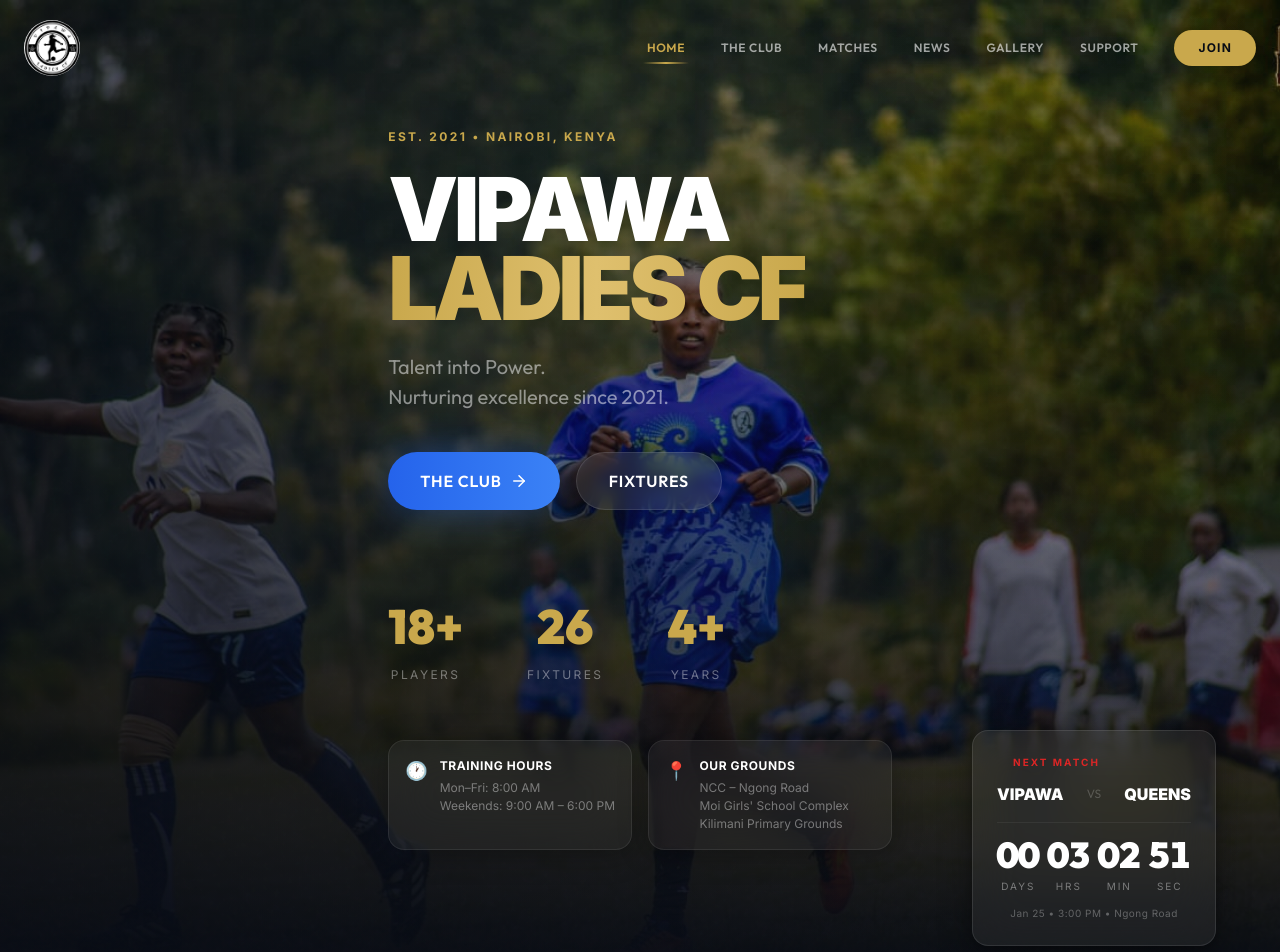
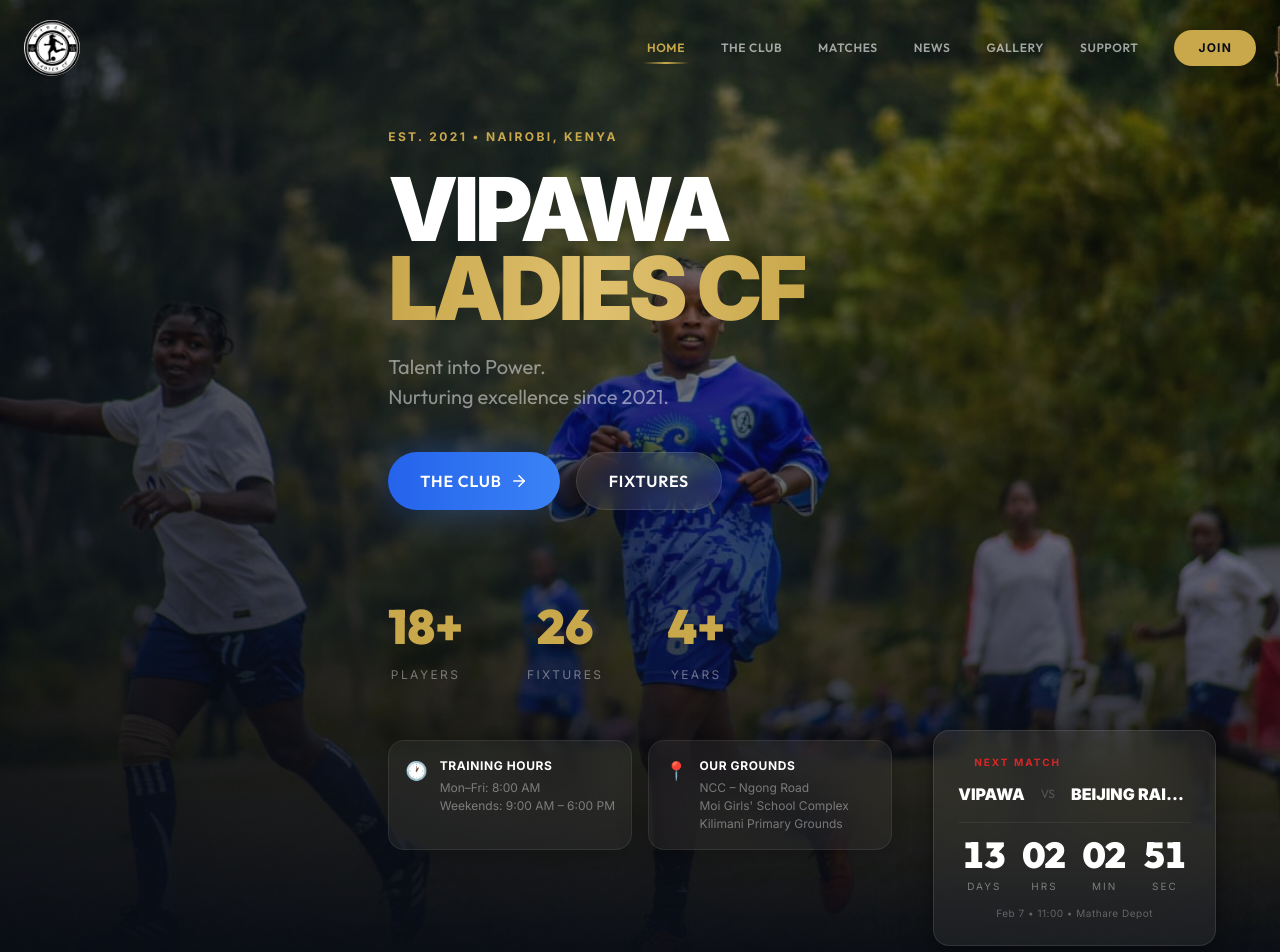
Before and after one commit to malnusagency-lgtm/vipawa-fc, a Next.js app: page / in a window 1280 px wide. Shown: the top 952 px of the page. Built offline with nearby package versions, Linux system fonts and the light colour scheme.

Commit message:
feat: auto-updating next match banner\n\n- dynamically parses fixtures array to display the next future match\n- auto-calculates countdown timer

```diff
--- a/src/sections/Hero.jsx
+++ b/src/sections/Hero.jsx
@@ -5,6 +5,7 @@
 import Image from 'next/image';
 import Link from 'next/link';
 import { useEffect, useState, useRef } from 'react';
+import { fixtures } from '@/data/clubData';
 
 const CountdownUnit = ({ value, label }) => (
     <div className="text-center">
@@ -47,14 +48,41 @@
 };
 
 const Hero = () => {
-    // Countdown to next match: Jan 25, 2026 15:00 EAT
+    const [nextMatch, setNextMatch] = useState(null);
     const [countdown, setCountdown] = useState({ days: 0, hours: 0, mins: 0, secs: 0 });
 
     useEffect(() => {
-        const target = new Date('2026-01-25T15:00:00+03:00').getTime();
+        const now = new Date();
+        let upcomingMatch = null;
+        let targetTime = 0;
+
+        // Find the first match that is in the future
+        for (const match of fixtures) {
+            const [day, month, year] = match.date.split('/');
+            const [hours, minutes] = match.time.split(':');
+            const matchDate = new Date(year, month - 1, day, hours, minutes);
+
+            if (matchDate > now) {
+                upcomingMatch = match;
+                targetTime = matchDate.getTime();
+                break;
+            }
+        }
+
+        // If no future matches, default to the last match in the list
+        if (!upcomingMatch && fixtures.length > 0) {
+            upcomingMatch = fixtures[fixtures.length - 1];
+            const [day, month, year] = upcomingMatch.date.split('/');
+            const [hours, minutes] = upcomingMatch.time.split(':');
+            targetTime = new Date(year, month - 1, day, hours, minutes).getTime();
+        }
+
+        setNextMatch(upcomingMatch);
+
+        if (!targetTime) return;
+
         const tick = () => {
-            const now = Date.now();
-            const diff = Math.max(0, target - now);
+            const diff = Math.max(0, targetTime - Date.now());
             setCountdown({
                 days: Math.floor(diff / 86400000),
                 hours: Math.floor((diff % 86400000) / 3600000),
@@ -160,6 +188,7 @@
             </div>
 
             {/* Floating Next Match Card */}
+            {nextMatch && (
                 <motion.div
                     initial={{ opacity: 0, x: 50 }}
                     animate={{ opacity: 1, x: 0 }}
@@ -173,7 +202,7 @@
                     <div className="flex justify-between items-center gap-4 mb-4">
                         <span className="font-black uppercase text-fluid-base">Vipawa</span>
                         <span className="text-white/20 text-xs font-heading">VS</span>
-                    <span className="font-black uppercase text-fluid-base text-right">Queens</span>
+                        <span className="font-black uppercase text-fluid-base text-right max-w-[120px] truncate" title={nextMatch.opponent}>{nextMatch.opponent}</span>
                     </div>
                     {/* Countdown */}
                     <div className="grid grid-cols-4 gap-2 pt-3 border-t border-white/[0.06]">
@@ -182,8 +211,11 @@
                         <CountdownUnit value={countdown.mins} label="Min" />
                         <CountdownUnit value={countdown.secs} label="Sec" />
                     </div>
-                <p className="text-[10px] text-white/30 mt-3 text-center tracking-wider">Jan 25 • 3:00 PM • Ngong Road</p>
+                    <p className="text-[10px] text-white/30 mt-3 text-center tracking-wider">
+                        {new Date(nextMatch.date.split('/').reverse().join('-')).toLocaleDateString('en-US', { month: 'short', day: 'numeric' })} • {nextMatch.time} • {nextMatch.venue}
+                    </p>
                 </motion.div>
+            )}
         </section>
     );
 };
```
Lines whose indentation alone changed are shown as unchanged.
